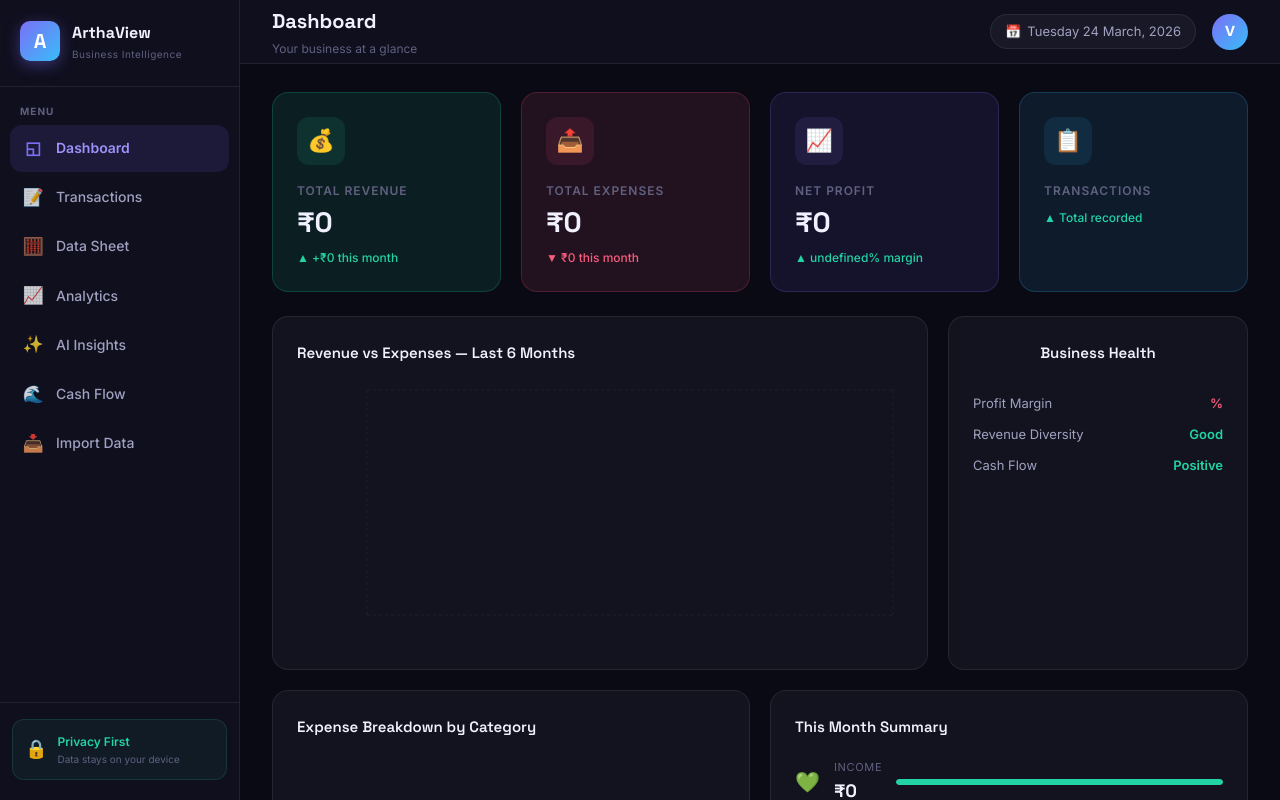
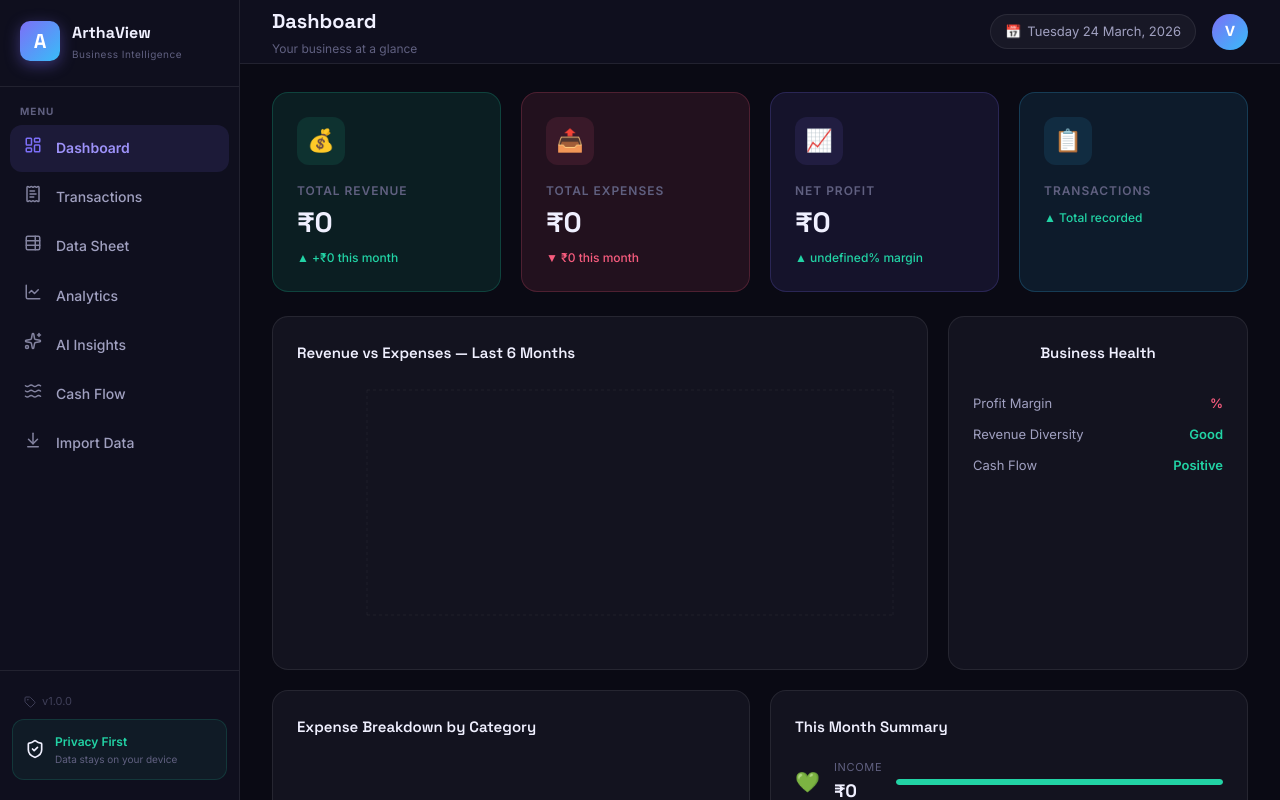
Before and after one commit to SE7EN2028/ArthaView, a React (Vite) app in the folder frontend/: page / in a window 1280 px wide. Shown: the top 800 px of the page. Built offline with nearby package versions, Linux system fonts and the light colour scheme.

Commit message:
feat: add version badge and nav tooltip hints to Sidebar

```diff
--- a/frontend/src/components/Sidebar.css
+++ b/frontend/src/components/Sidebar.css
@@ -138,3 +138,13 @@
   font-size: 10px;
   color: var(--text-muted);
 }
+
+.sidebar-version {
+  display: flex;
+  align-items: center;
+  gap: 6px;
+  font-size: 11px;
+  color: var(--text-muted);
+  padding: 6px 12px 8px;
+  opacity: 0.6;
+}
--- a/frontend/src/components/Sidebar.jsx
+++ b/frontend/src/components/Sidebar.jsx
@@ -1,14 +1,15 @@
 import { NavLink } from 'react-router-dom';
+import { LayoutDashboard, ReceiptText, TableProperties, LineChart, Sparkles, Waves, ArrowDownToLine, ShieldCheck, Tag } from 'lucide-react';
 import './Sidebar.css';
 
 const navItems = [
-  { to: '/', icon: '◱', label: 'Dashboard', end: true },
-  { to: '/transactions', icon: '📝', label: 'Transactions' },
-  { to: '/sheet', icon: '🧮', label: 'Data Sheet' },
-  { to: '/analytics', icon: '📈', label: 'Analytics' },
-  { to: '/insights', icon: '✨', label: 'AI Insights' },
-  { to: '/cash-flow', icon: '🌊', label: 'Cash Flow' },
-  { to: '/upload', icon: '📥', label: 'Import Data' },
+  { to: '/', icon: <LayoutDashboard size={18} />, label: 'Dashboard', end: true },
+  { to: '/transactions', icon: <ReceiptText size={18} />, label: 'Transactions' },
+  { to: '/sheet', icon: <TableProperties size={18} />, label: 'Data Sheet' },
+  { to: '/analytics', icon: <LineChart size={18} />, label: 'Analytics' },
+  { to: '/insights', icon: <Sparkles size={18} />, label: 'AI Insights' },
+  { to: '/cash-flow', icon: <Waves size={18} />, label: 'Cash Flow' },
+  { to: '/upload', icon: <ArrowDownToLine size={18} />, label: 'Import Data' },
 ];
 
 export default function Sidebar() {
@@ -30,6 +31,7 @@ export default function Sidebar() {
             to={item.to}
             end={item.end}
             className={({ isActive }) => `nav-item ${isActive ? 'active' : ''}`}
+            title={item.label}
           >
             <span className="nav-icon">{item.icon}</span>
             <span className="nav-label">{item.label}</span>
@@ -39,8 +41,12 @@ export default function Sidebar() {
       </nav>
 
       <div className="sidebar-footer">
+        <div className="sidebar-version">
+          <Tag size={12} />
+          <span>v1.0.0</span>
+        </div>
         <div className="trust-badge">
-          <span className="trust-icon">🔒</span>
+          <ShieldCheck size={20} className="trust-icon" />
           <div>
             <div className="trust-title">Privacy First</div>
             <div className="trust-sub">Data stays on your device</div>
```
